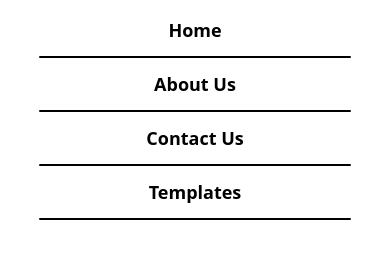
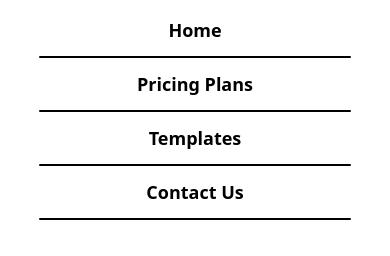
Before and after one commit to Vex-Co/vex-web, a React (Create React App) app: page / in a window 390 px wide. Both pictures are taken after a click on the element 342 px from the left and 40 px from the top of the page. Shown: the part 128-384 px from the top of the page. Built offline with nearby package versions, Linux system fonts and the light colour scheme.

Commit message:
feat: add link and underline

```diff
--- a/src/components/Footer.js
+++ b/src/components/Footer.js
@@ -31,9 +31,11 @@ const Footer = (props) => {
                 </div>
                 <div className='flex justify-center space-x-1'>
 
-                  <a href='https://wa.link/xwmj6i'><img className='w-10 lg:w-12 2xl:w-16' src={whiteWhatsApp}/></a>
-                  <img className='w-10 lg:w-12 2xl:w-16' src={whiteLinkedIn}/>
-                  <img className='w-10 lg:w-12 2xl:w-16' src={whiteInstagram}/>
+                  <a href='https://wa.link/xwmj6i' className="cursor-pointer"><img className='w-10 lg:w-12 2xl:w-16' src={whiteWhatsApp}/></a>
+
+                  <a className="cursor-not-allowed"><img className='w-10 lg:w-12 2xl:w-16' src={whiteLinkedIn}/></a>
+
+                  <a href="https://instagram.com/vex_co?igshid=OGQ5ZDc2ODk2ZA==" className="cursor-pointer"><img className='w-10 lg:w-12 2xl:w-16' src={whiteInstagram}/></a>
                 </div>
                 <div className='flex justify-center space-x-1'>
                   <img className='w-7 lg:w-9 2xl:w-12' src={whitePhone}/>
--- a/src/components/NavBar.js
+++ b/src/components/NavBar.js
@@ -16,10 +16,10 @@ function NavBar()
           </div>
           <div className='max-lg:hidden visible'>
             <ul className='flex text-lg font-semibold space-x-10'>
-              <a href='#'><li>Home</li></a>
-              <a href='#'><li>Pricing Plans</li></a>
-              <a href='#'><li>Templates</li></a>
-              <a href='#'><li>Contact Us</li></a>
+              <a className='hover:underline hover:underline-offset-8'><li>Home</li></a>
+              <a href='#' className='hover:underline hover:underline-offset-8'><li>Pricing Plans</li></a>
+              <a href='#' className='hover:underline hover:underline-offset-8'><li>Templates</li></a>
+              <a  href="#" className='hover:underline hover:underline-offset-8'><li>Contact Us</li></a>
             </ul>
           </div>
           <div className='space-y-1 lg:hidden' onClick={toggle}>
@@ -35,11 +35,11 @@ function NavBar()
             <ul className='bg-white max-sm:py-16 sm:py-20 w-full text-center text-lg font-semibold'>
               <a href='#'><li>Home</li></a>
               <div className='bg-black mx-auto w-4/5 h-[2px] my-3 rounded-full'></div>
-              <a href='#'><li>About Us</li></a>
+              <a href='#'><li>Pricing Plans</li></a>
+              <div className='bg-black mx-auto w-4/5 h-[2px] my-3 rounded-full'></div>
+              <a href='#'><li>Templates</li></a>
               <div className='bg-black mx-auto w-4/5 h-[2px] my-3 rounded-full'></div>
               <a href='#'><li>Contact Us</li></a>
-              <div className='bg-black mx-auto w-4/5 h-[2px] my-3 rounded-full'></div>
-              <a href='#'><li>Templates</li></a>
               <div className='bg-black mx-auto w-4/5 h-[2px] my-3 rounded-full'></div>
             </ul>
           </div>
```
